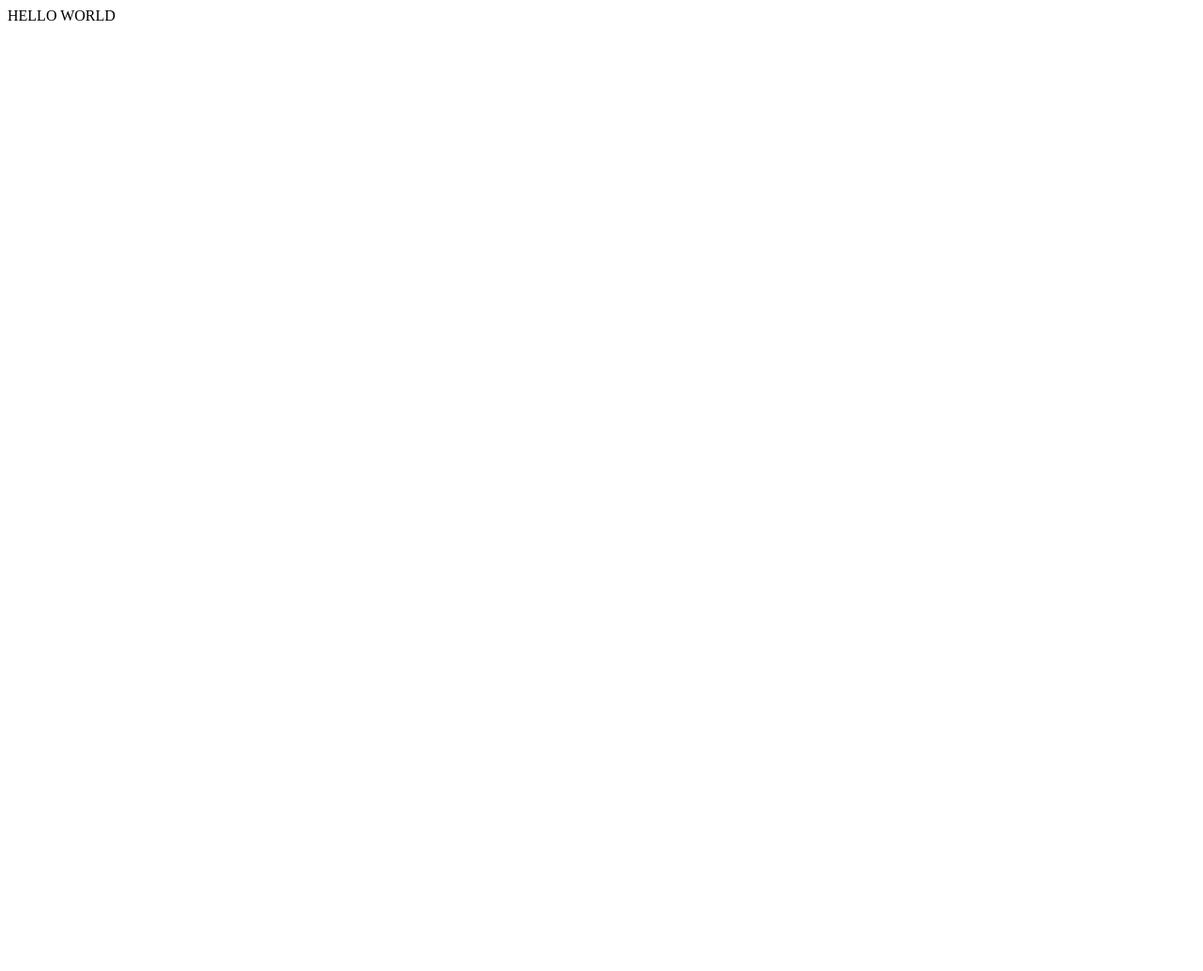
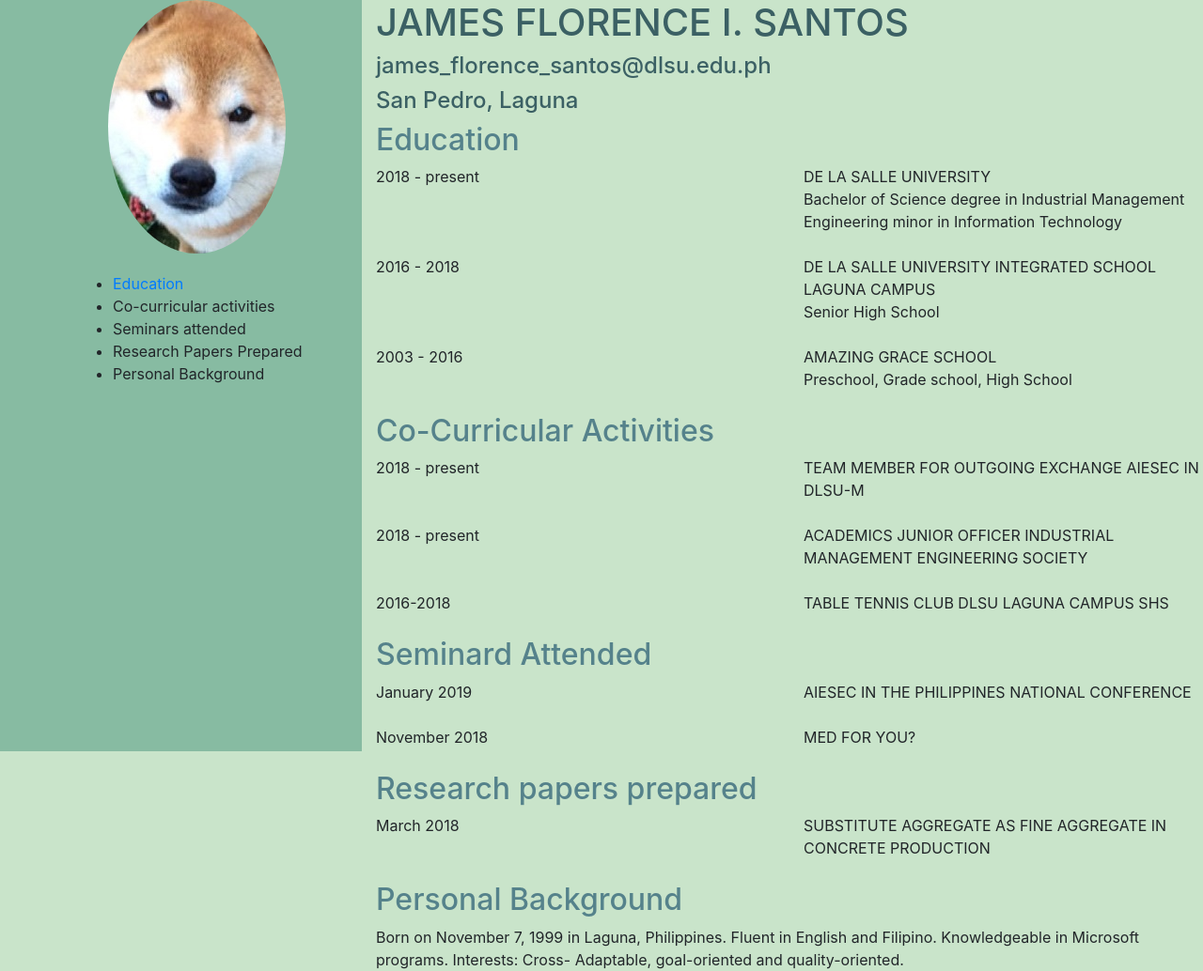
Before and after one commit to santosjames/santosjames.github.io, a plain HTML site: page index.html in a window 1280 px wide. Shown: the whole page at 94% size. Before the commit the page ends 800 px from the top, so only its background shows below. Drawn offline with nearby package versions, Linux system fonts and the light colour scheme.

Commit message:
Initial commit

```diff
--- a/index.html
+++ b/index.html
@@ -1,11 +1,143 @@
 <html>
+
 <head>
-  <title>santosjames</title>
+    <title>James Florence Santos</title>
+    <link rel="stylesheet" href="https://stackpath.bootstrapcdn.com/bootstrap/4.2.1/css/bootstrap.min.css" integrity="sha384-GJzZqFGwb1QTTN6wy59ffF1BuGJpLSa9DkKMp0DgiMDm4iYMj70gZWKYbI706tWS" crossorigin="anonymous">
+
+    <link rel="stylesheet" href="style.css">
+</head>
 
 <body>
+        <div class="row">
+            <section id="leftbar">
+                <div class="col-3">
+                    <section id="left">
+                    <a href="https://picsum.photos/"> <img class="doggo" src="dog.jpg"> </a>
+                        <section id="text">
+                    <ul>
+                        <li> <a href="https://www.dlsu.edu.ph/">Education</a></li>
+                        <li> Co-curricular activities</li>
+                        <li> Seminars attended</li>
+                        <li> Research Papers Prepared</li>
+                        <li> Personal Background</li>
+                    </ul>
+                    </section>
+                    </section>
+                </div>
+            </section>
+            <div class="col">
+                <h1>JAMES FLORENCE I. SANTOS</h1>
+                <h4>james_florence_santos@dlsu.edu.ph</h4>
+                <h4>San Pedro, Laguna</h4>
 
-HELLO WORLD
+                <section id="education">
+                    <h2>Education </h2>
+                    <div class="row">
+                        <div class="col">
+                            2018 - present
+                        </div>
+                        <div class="col">
+                            DE LA SALLE UNIVERSITY
+                            <br>Bachelor of Science degree in Industrial Management Engineering minor in Information Technology
+                        </div>
+                    </div>
+                    <br>
+                    <div class="row">
+                        <div class="col">
+                            2016 - 2018
+                        </div>
+                        <div class="col">
+                            DE LA SALLE UNIVERSITY INTEGRATED SCHOOL LAGUNA CAMPUS
+                            <br>Senior High School
+                        </div>
+                    </div>
+                    <br>
+                    <div class="row">
+                        <div class="col">
+                            2003 - 2016
+                        </div>
+                        <div class="col">
+                            AMAZING GRACE SCHOOL
+                            <br>Preschool, Grade school, High School
+                        </div>
+                    </div>
+                </section>
+                <br>
+                <section id="cocurricular">
+                    <h2>Co-Curricular Activities </h2>
+                    <div class="row">
+                        <div class="col">
+                            2018 - present
+                        </div>
+                        <div class="col">
+                            TEAM MEMBER FOR OUTGOING EXCHANGE AIESEC IN DLSU-M
+                        </div>
+                    </div>
+                    <br>
+                    <div class="row">
+                        <div class="col">
+                            2018 - present
+                        </div>
+                        <div class="col">
+                            ACADEMICS JUNIOR OFFICER INDUSTRIAL MANAGEMENT ENGINEERING SOCIETY
+                        </div>
+                    </div>
+                    <br>
+                    <div class="row">
+                        <div class="col">
+                            2016-2018
+                        </div>
+                        <div class="col">
+                            TABLE TENNIS CLUB DLSU LAGUNA CAMPUS SHS
+                        </div>
+                    </div>
+                </section>
+                <br>
+                <section id="seminars">
+                    <h2>Seminard Attended </h2>
+                    <div class="row">
+                        <div class="col">
+                            January 2019
+                        </div>
+                        <div class="col">
+                            AIESEC IN THE PHILIPPINES NATIONAL CONFERENCE
+                        </div>
+                    </div>
+                    <br>
+                    <div class="row">
+                        <div class="col">
+                            November 2018
+                        </div>
+                        <div class="col">
+                            MED FOR YOU?
+                        </div>
+                    </div>
+                </section>
+
+                <br>
+                <section id="research">
+                    <h2>Research papers prepared </h2>
+                    <div class="row">
+                        <div class="col">
+                            March 2018
+                        </div>
+                        <div class="col">
+                            SUBSTITUTE AGGREGATE AS FINE AGGREGATE IN CONCRETE PRODUCTION
+                        </div>
+                    </div>
+                </section>
+                <br>
+                <section id="info">
+                    <h2>Personal Background </h2>
+                    <div class="row">
+                        <div class="col">
+                            Born on November 7, 1999 in Laguna, Philippines. Fluent in English and Filipino. Knowledgeable in Microsoft programs. Interests: Cross- Adaptable, goal-oriented and quality-oriented.
+                        </div>
+                    </div>
+                </section>
+            </div>
+        </div>
 
 </body>
-</head>
+
 </html>
--- /dev/null
+++ b/style.css
@@ -0,0 +1,47 @@
+h1{
+    color:#364958;
+}
+h2{
+    color:#55828B;
+    font-size: 2m;
+}
+body{
+    background-color:#C9E4CA;
+}
+#leftbar {
+    font-size: 1em;
+    background-color: #87BBA2;
+    height: 100vh;
+    width: 400
+}
+
+.doggo {
+    border-radius: 50%;
+    margin-left: 115
+}
+#col-3{
+    width: 20px;
+    height: 100vh;
+    text-align: center;
+    margin-right:
+
+}
+#text{
+    width: 385
+}
+#text{
+    margin-left: 80
+}
+#text{
+    margin-top: 20
+}
+#left{
+    height: 100vh
+}
+
+h1 {
+    color:#3B6064;
+}
+h4 {
+    color:#3B6064;
+}
```
Also changed, not shown: dog.jpg (added).
